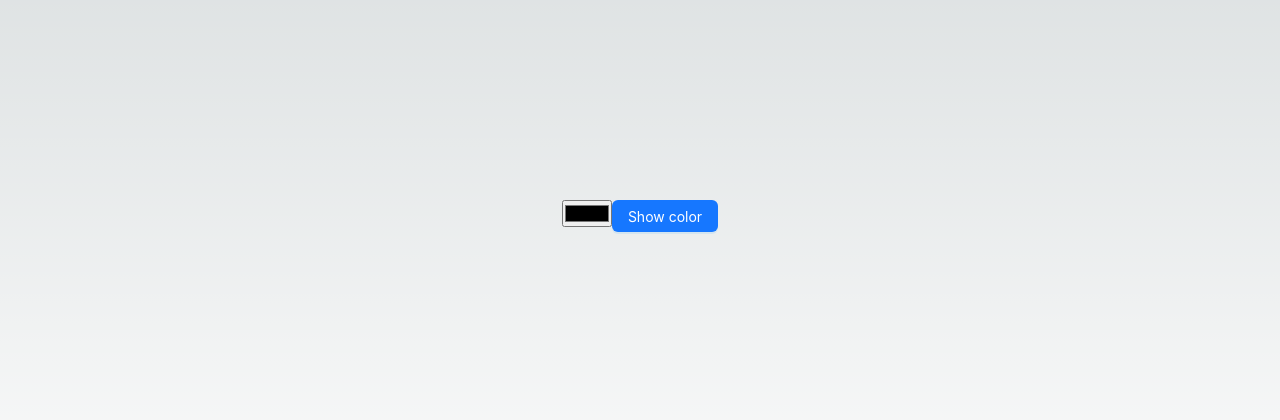
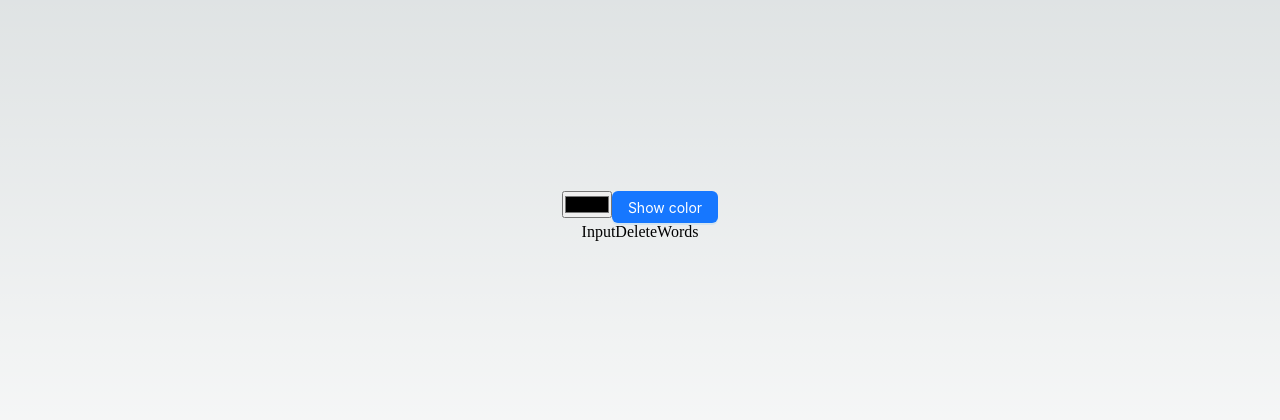
Before and after one commit to Aluonam/pt_101223, a Next.js app: page / in a window 1280 px wide. Shown: the part 184-604 px from the top of the page. Built offline with nearby package versions, Linux system fonts and the light colour scheme.

Commit message:
feat: create and linked component

```diff
--- /dev/null
+++ b/components/InputDeleteWords.jsx
@@ -0,0 +1,9 @@
+import React from 'react'
+
+const InputDeleteWords = () => {
+  return (
+    <div>InputDeleteWords</div>
+  )
+}
+
+export default InputDeleteWords
--- a/pages/index.js
+++ b/pages/index.js
@@ -1,6 +1,7 @@
 import Head from 'next/head'
 import styles from '@/styles/Home.module.css'
 import ChangeColor from '@/components/ChangeColor'
+import InputDeleteWords from '@/components/InputDeleteWords'
 
 export default function Home() {
   return (
@@ -13,6 +14,7 @@ export default function Home() {
       </Head>
       <main className={`${styles.main}`}>
         <ChangeColor></ChangeColor>
+        <InputDeleteWords></InputDeleteWords>
       </main>
     </>
   )
```
